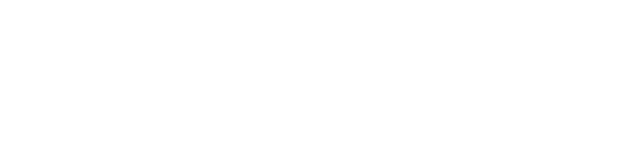
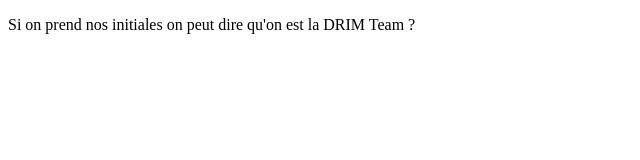
Before and after one commit to GuizyR/Entrainement-Githun, a plain HTML site: page index.html in a window 1280 px wide. Shown: the whole page, without its empty margins (0-640 px from the left). Drawn offline with Linux system fonts and the light colour scheme.

Commit message:
cummit Ivan

```diff
--- a/index.html
+++ b/index.html
@@ -11,6 +11,7 @@
 <!-- Fin de partie Marine -->
 
 <!-- Début de partie Ivan -->
+<p>Si on prend nos initiales on peut dire qu'on est la DRIM Team ?</p>
 <!-- Fin de partie Ivan -->
 
 <!-- Début de partie Dom -->
```
